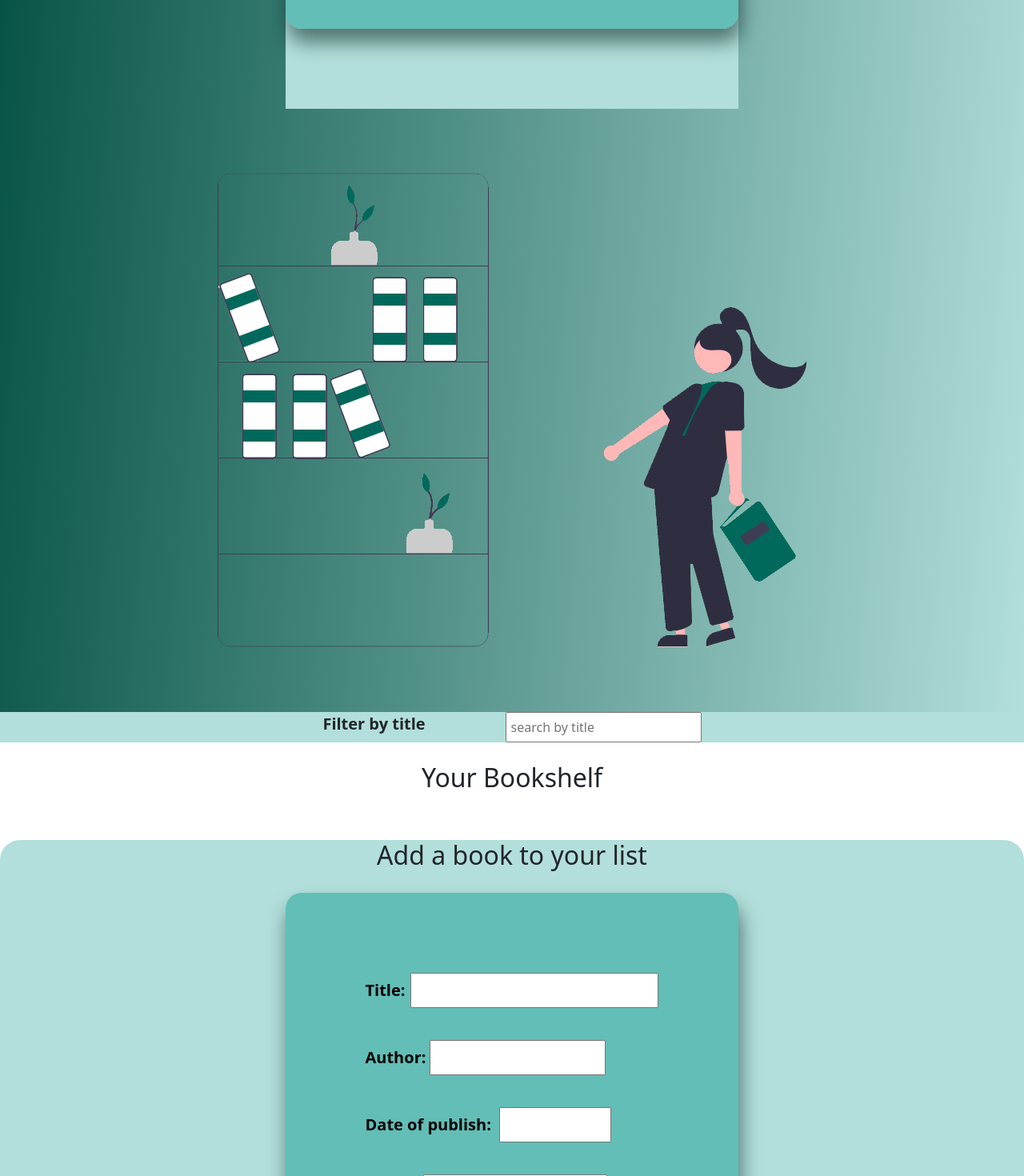
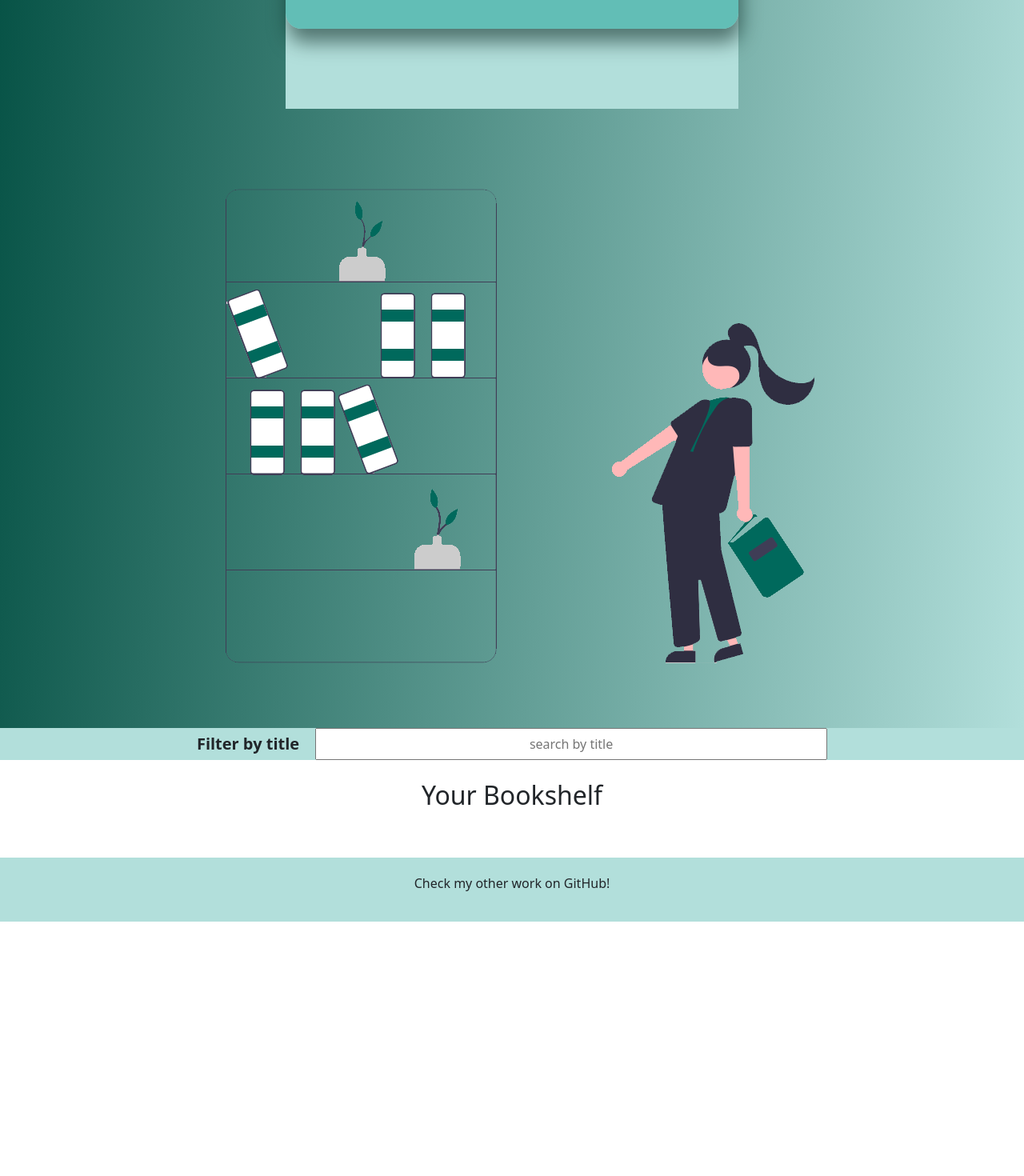
Before and after one commit to NataliaJeszke/library-app-react, a React (Create React App) app: page / in a window 1280 px wide. Shown: the part 760-2230 px from the top of the page at 80% size. After the commit the page ends 1912 px from the top, so only its background shows below. Built offline with nearby package versions, Linux system fonts and the light colour scheme.

Commit message:
added styling

```diff
--- a/src/App.jsx
+++ b/src/App.jsx
@@ -1,14 +1,14 @@
-import { AddBook } from "./components/AddBook/AddBook";
 import { Header } from "./components/Header/Header";
 import { MainList } from "./components/MainList/MainList"
 import 'bootstrap/dist/css/bootstrap.min.css';
+import { Footer } from "./components/Footer/Footer";
 
 export function App() {
   return (
     <>
       <Header />
      <MainList/>
-      <AddBook />
+     <Footer/>
     </>
   );
 }
--- a/src/components/BookComponent/BookComponent.jsx
+++ b/src/components/BookComponent/BookComponent.jsx
@@ -3,7 +3,7 @@ import bookComponentStyle from "./BookComponentStyle.module.css";
 export function BookComponent({ item, index }) {
   return (
     <div className={bookComponentStyle.card}>
-      <div> <img
+      <div className={bookComponentStyle.img}> <img
         src="https://picsum.photos/200/300"
         alt="book cover"
       /></div>
--- a/src/components/BookComponent/BookComponentStyle.module.css
+++ b/src/components/BookComponent/BookComponentStyle.module.css
@@ -8,11 +8,12 @@
     padding: 50px;
     gap:40px;
     width: auto;
-    background-color:var(--bgColorTile);
+    background-color:#4db6acc8;
 
 }
 
 .titleBox{
+
 }
 .titleH{
 font-size: 25px;
@@ -42,3 +43,8 @@ font-size: 20px;
 }
 .genreH{font-size: 20px;}
 .genre{font-size: 25px;}
+
+.img{
+    background-color: #E0F2F1;
+    padding: 20px;
+}
--- a/src/components/FilterBooks/FilterBooks.jsx
+++ b/src/components/FilterBooks/FilterBooks.jsx
@@ -5,7 +5,7 @@ export function FilterBooks({onTextChange, placeholder}) {
   return (
     <div className={filterStyle.searchDiv}>
       <label>Filter by title</label>
-      <input onChange={(event)=>onTextChange(event.target.value)} placeholder={placeholder}></input>
+      <input onChange={(event)=>onTextChange(event.target.value)} placeholder={placeholder} className={filterStyle.searchBox}></input>
     </div>
   );
 }
--- a/src/components/FilterBooks/FilterBooksStyle.module.css
+++ b/src/components/FilterBooks/FilterBooksStyle.module.css
@@ -3,11 +3,16 @@
 }
 .searchDiv{
     display: flex;
+    flex-direction: row;
+    flex-wrap: wrap;
     justify-content: center;
     background-color: var(--bgColor);
-    gap: 100px;
+    gap: 20px;
+    align-items: center;
 }
 
-h5{
-    font-size: 30px;
+.searchBox{
+    width:50vw;
+    height: 5vh;
+    text-align: center;
 }
--- /dev/null
+++ b/src/components/Footer/Footer.jsx
@@ -0,0 +1,9 @@
+import footerStyle from "./FooterStyle.module.css";
+
+export function Footer(){
+    return(
+        <footer className={footerStyle.footer}>
+            <p>Check my other work on GitHub!</p>
+        </footer>
+    )
+}
--- /dev/null
+++ b/src/components/Footer/FooterStyle.module.css
@@ -0,0 +1,8 @@
+.footer{
+    background-color: #B2DFDB;
+    align-items: center;
+    justify-content: center;
+    text-align: center;
+    padding: 20px;
+    margin-top: 50px;
+}
--- a/src/components/Header/Header.jsx
+++ b/src/components/Header/Header.jsx
@@ -3,7 +3,7 @@ import { HeroBanner } from "./HeroBanner";
 export function Header() {
   return (
     <header className={headerStyle.header}>
-      <h1>Welcome to your Book List</h1>
+      <h1 className={headerStyle.h1}>Welcome to your Bookshelf App</h1>
       <HeroBanner />
     </header>
   );
--- a/src/components/Header/HeaderStyle.module.css
+++ b/src/components/Header/HeaderStyle.module.css
@@ -5,18 +5,24 @@
 .header{
     color: var(--fontColor);
     background-color: var(--bgHeaderColor);
-    display: flex;
-    flex-direction: column;
-    flex-wrap: wrap;
-    text-align: center;
 }
 
 .hero{
     display: flex;
-    flex-direction: row;
     flex-wrap: wrap;
-    justify-content:space-around;
+    align-items: center;
+    justify-content: center;
+    gap: 20px;
     background: rgb(178,223,219);
     background: linear-gradient(275deg, rgba(178,223,219,1) 0%, rgba(0,77,64,1) 100%);
 
 }
+
+.h1{
+    text-align: center;
+    justify-content: center;
+}
+
+.img{
+    margin-left: 20px;
+}
--- a/src/components/Header/HeroBanner.jsx
+++ b/src/components/Header/HeroBanner.jsx
@@ -5,7 +5,7 @@ export function HeroBanner({}) {
   return (
     <div className={headerStyle.hero}>
         <LeftSideHero/>
-      <img src={banner} alt="Hero Banner" />
+      <img src={banner} alt="Hero Banner" className={headerStyle.img}/>
     </div>
   );
 }
```
